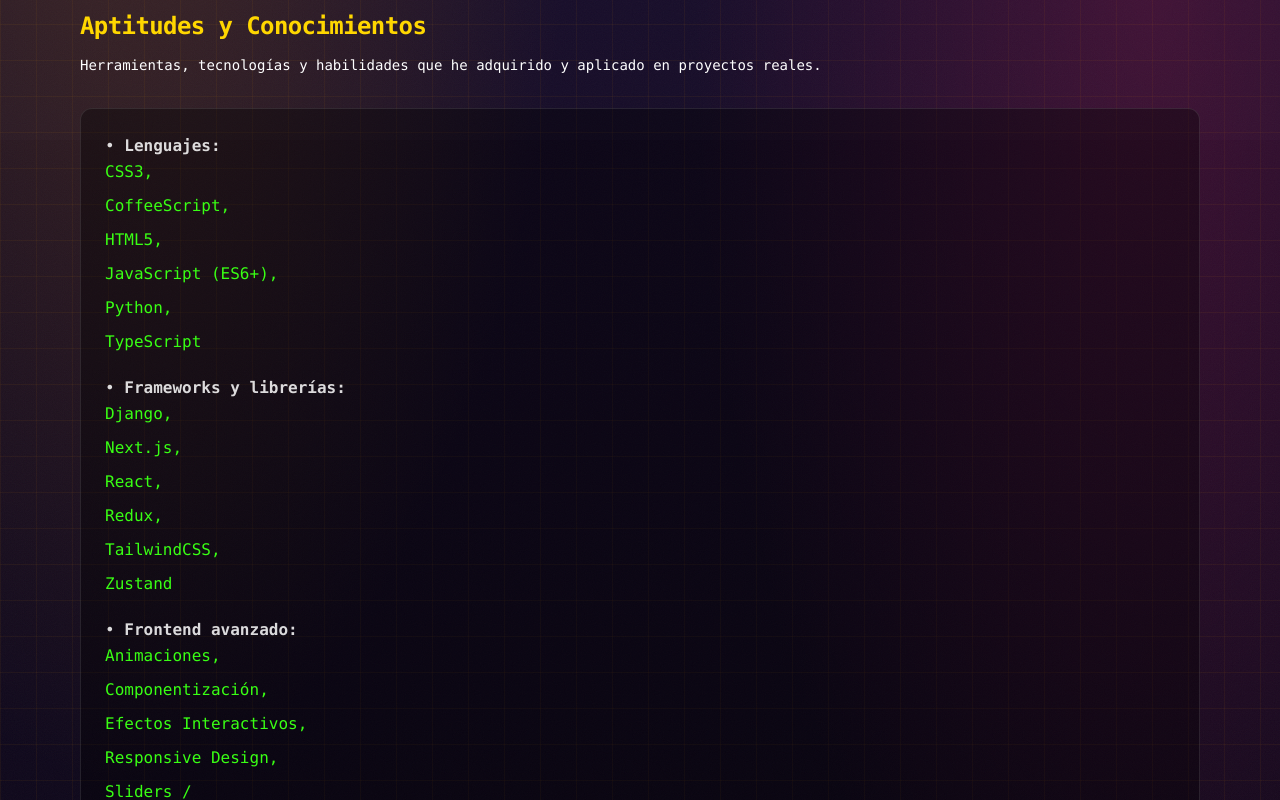
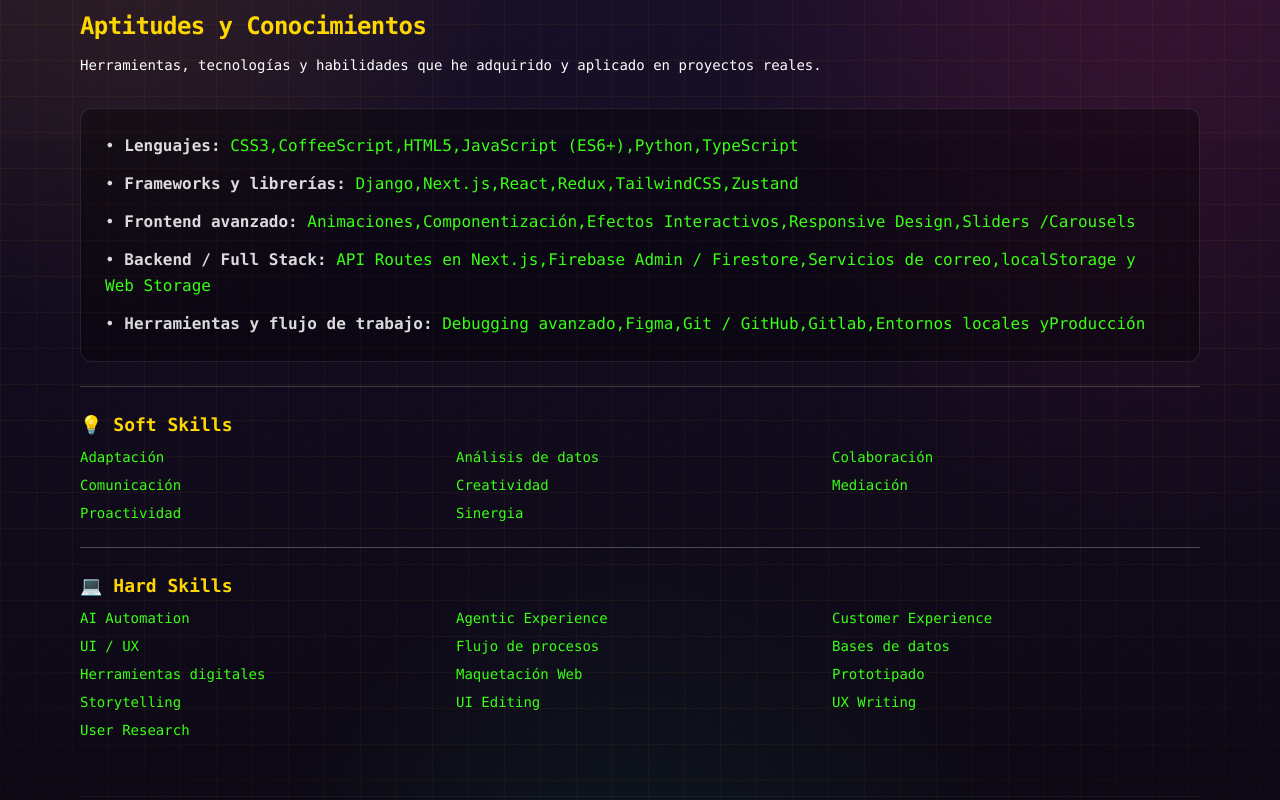
Before and after one commit to lu-developer476/Portfolio, a Next.js app: page /about in a window 1280 px wide. Shown: the part 660-1460 px from the top of the page. Built offline with nearby package versions, Linux system fonts and the light colour scheme.

Commit message:
globals.css

```diff
--- a/src/app/globals.css
+++ b/src/app/globals.css
@@ -128,16 +128,15 @@
 }
 
 @keyframes typingWord {
-  from { width: 0 }
-  to { width: 100% }
+  from { clip-path: inset(0 100% 0 0); }
+  to { clip-path: inset(0 0 0 0); }
 }
 
 .word {
-  min-width: fit-content;
   display: inline-block;
-  overflow: hidden;
   white-space: nowrap;
   color: #39ff14;
+  clip-path: inset(0 100% 0 0);
   animation: typingWord 0.6s steps(20, end) forwards;
 }
 
@@ -148,13 +147,6 @@
 .delay-3 { animation-delay: .75s }
 .delay-4 { animation-delay: 1s }
 .delay-5 { animation-delay: 1.25s }
-.delay-6 { animation-delay: 1.5s }
-.delay-7 { animation-delay: 1.75s }
-.delay-8 { animation-delay: 2s }
-.delay-9 { animation-delay: 2.25s }
-.delay-10 { animation-delay: 2.5s }
-.delay-11 { animation-delay: 2.75s }
-.delay-12 { animation-delay: 3s }
 
 /* ============================= */
 /* Swiper Pagination Custom      */
```
